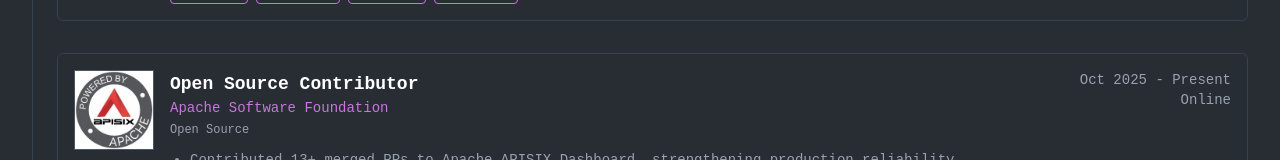
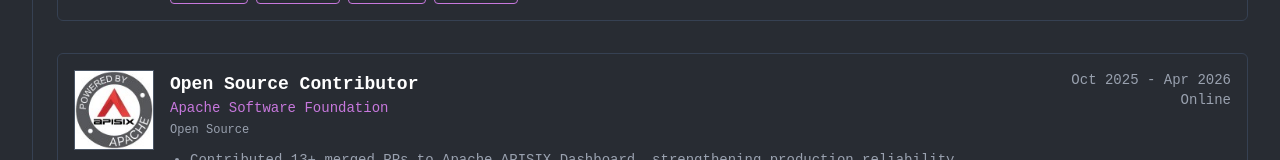
Before and after one commit to DSingh0304/Portfolio-Website, a React (Vite) app in the folder Portfolio/: page /experience in a window 1280 px wide. Shown: the part 726-886 px from the top of the page. Built offline with nearby package versions, Linux system fonts and the light colour scheme.

Commit message:
Date for apache updated

```diff
--- a/Portfolio/src/data/experienceData.js
+++ b/Portfolio/src/data/experienceData.js
@@ -39,7 +39,7 @@ export const workExperience = [
     id: "exp-apache",
     organization: "Apache Software Foundation",
     role: "Open Source Contributor",
-    period: "Oct 2025 - Present",
+    period: "Oct 2025 - Apr 2026",
     location: "Online",
     employmentType: "Open Source",
     summary: [
```
